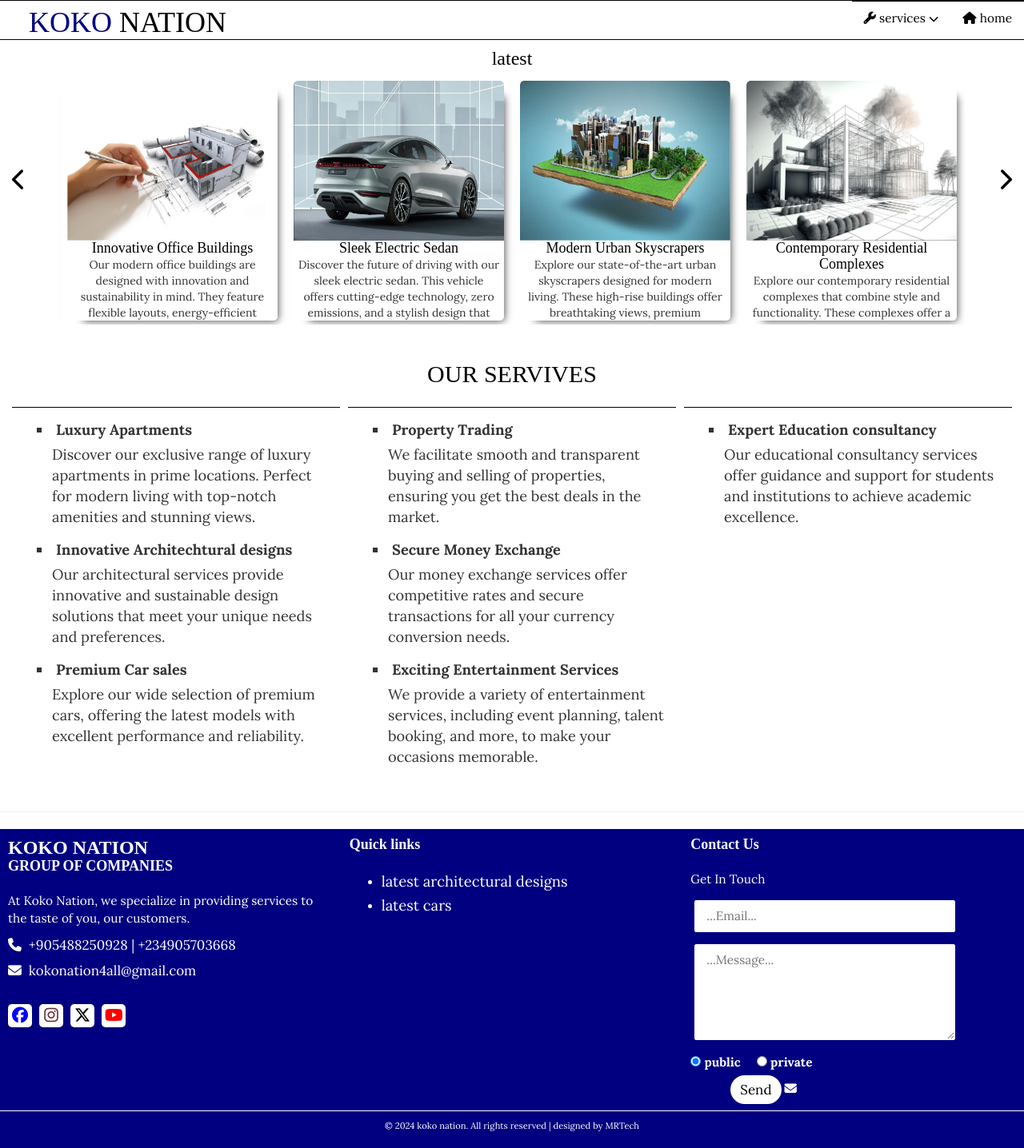
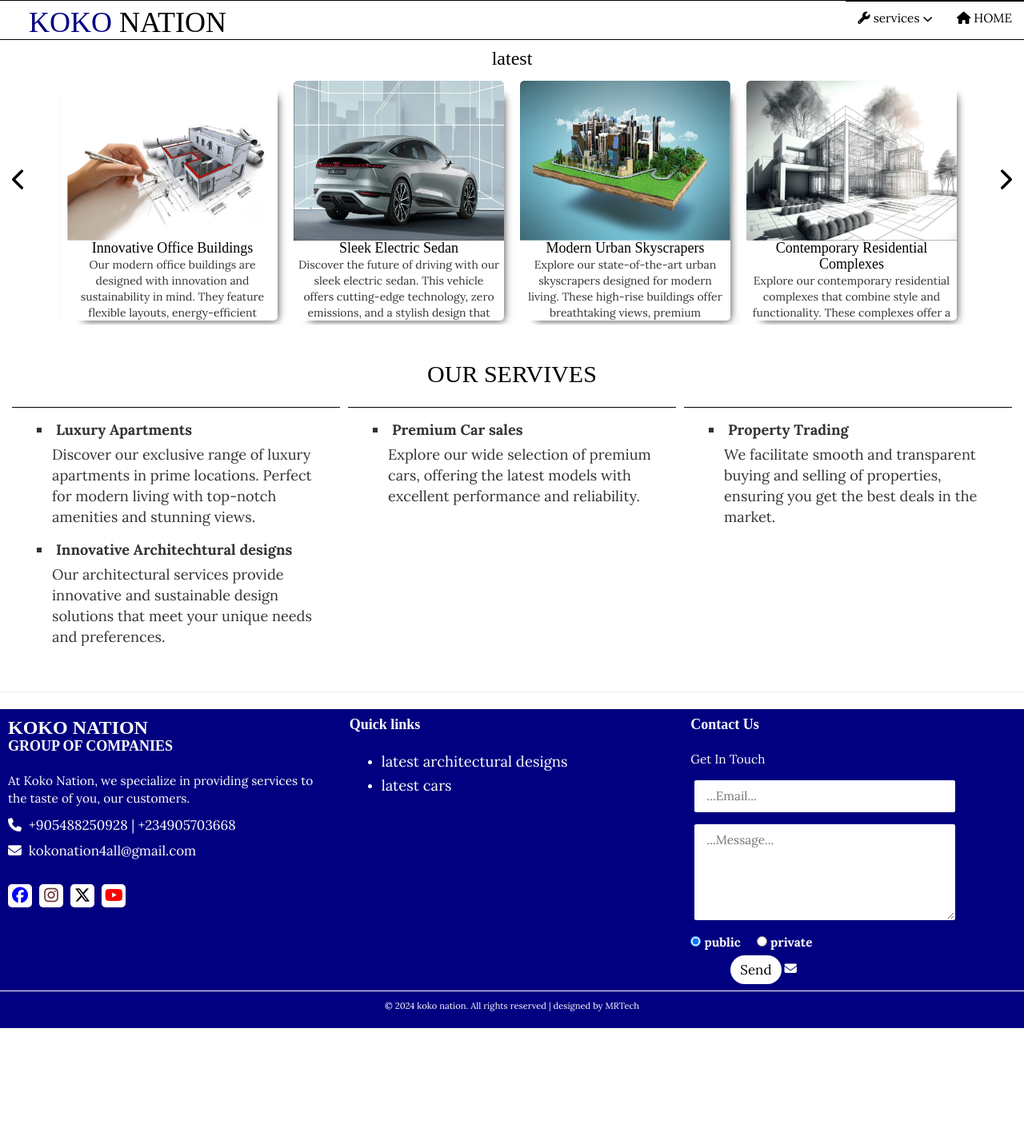
Before and after one commit to ChegeMicheal/kokonations, a Flask app: page / in a window 1280 px wide. Shown: the whole page at 80% size. After the commit the page ends 1286 px from the top, so only its background shows below. Run offline with Flask 3, Linux system fonts and the light colour scheme; some libraries are stand-ins or nearby versions.

Commit message:
homepage services

```diff
--- a/website/templates/base.html
+++ b/website/templates/base.html
@@ -50,9 +50,9 @@
           <i class="fa fa-chevron-down" style="font-size: .8em;"></i>
           </a>
               <ul class="dropdown">
-                <li><a href="/realestate" class="dshboard">real estate</a></li>
-                <li><a href="/cars"class="dshboard">car dealership</a></li>
-                <li><a href="/architechture" class="dshboard">architechture</a></li>
+                <li><a href="/realestate" class="dshboard">KOKO HOUSE</a></li>
+                <li><a href="/cars"class="dshboard">KOKO CAR</a></li>
+                <li><a href="/architechture" class="dshboard">KOKO ARCHITECHTURE</a></li>
 
 <!--
                 <li><a href="#"class="dshboard">education consultancy</a></li>
@@ -60,11 +60,11 @@
                 <li><a href="/upload_image"class="dshboard">upload image</a></li>
 -->
 
-                <li><a href="/view_messages"class="dshboard">messages</a></li>
+                <li><a href="/view_messages"class="dshboard">Messages</a></li>
 
         </ul>
       </li>
-      <li><a href="/homepage"><i class="fa-solid fa-house"></i> home</a></li>
+      <li><a href="/homepage"><i class="fa-solid fa-house"></i> HOME</a></li>
     </ul>
 
   </header>
--- a/website/templates/homepage.html
+++ b/website/templates/homepage.html
@@ -77,8 +77,6 @@
 <li><a href="/architechture">Innovative Architechtural designs</a> </li>
 <p>Our architectural services provide innovative and sustainable design solutions that meet your unique needs and preferences.</p>
 
-<li><a href="/cars">Premium Car sales</a> </li>
-<p>Explore our wide selection of premium cars, offering the latest models with excellent performance and reliability.</p>
 
 
   </ul>
@@ -87,16 +85,20 @@
   <div class="content-section">
     <h2> </h2>
     <ul>
+      <li><a href="/cars">Premium Car sales</a> </li>
+      <p>Explore our wide selection of premium cars, offering the latest models with excellent performance and reliability.</p>
 
- <li><a href="#">Property Trading</a></li>
-<p>We facilitate smooth and transparent buying and selling of properties, ensuring you get the best deals in the market.</p>
 
+
+<!--
 
 <li><a href="#">Secure Money Exchange</a></li>
 <p>Our money exchange services offer competitive rates and secure transactions for all your currency conversion needs.</p>
 
  <li><a href="#">Exciting Entertainment Services</a></li>
 <p>We provide a variety of entertainment services, including event planning, talent booking, and more, to make your occasions memorable.</p>
+
+-->
 
 </ul>
 
@@ -105,14 +107,19 @@
   <div class="content-section">
     <h2> </h2>
     <ul>
-
+<!--
 <li><a href="#">Expert Education consultancy</a> </li>
 <p>Our educational consultancy services offer guidance and support for students and institutions to achieve academic excellence.</p>
+-->
+<li><a href="#">Property Trading</a></li>
+<p>We facilitate smooth and transparent buying and selling of properties, ensuring you get the best deals in the market.</p>
 
 
     </ul>
 
   </div>
+
+
 </div>
 <hr>
 
```
